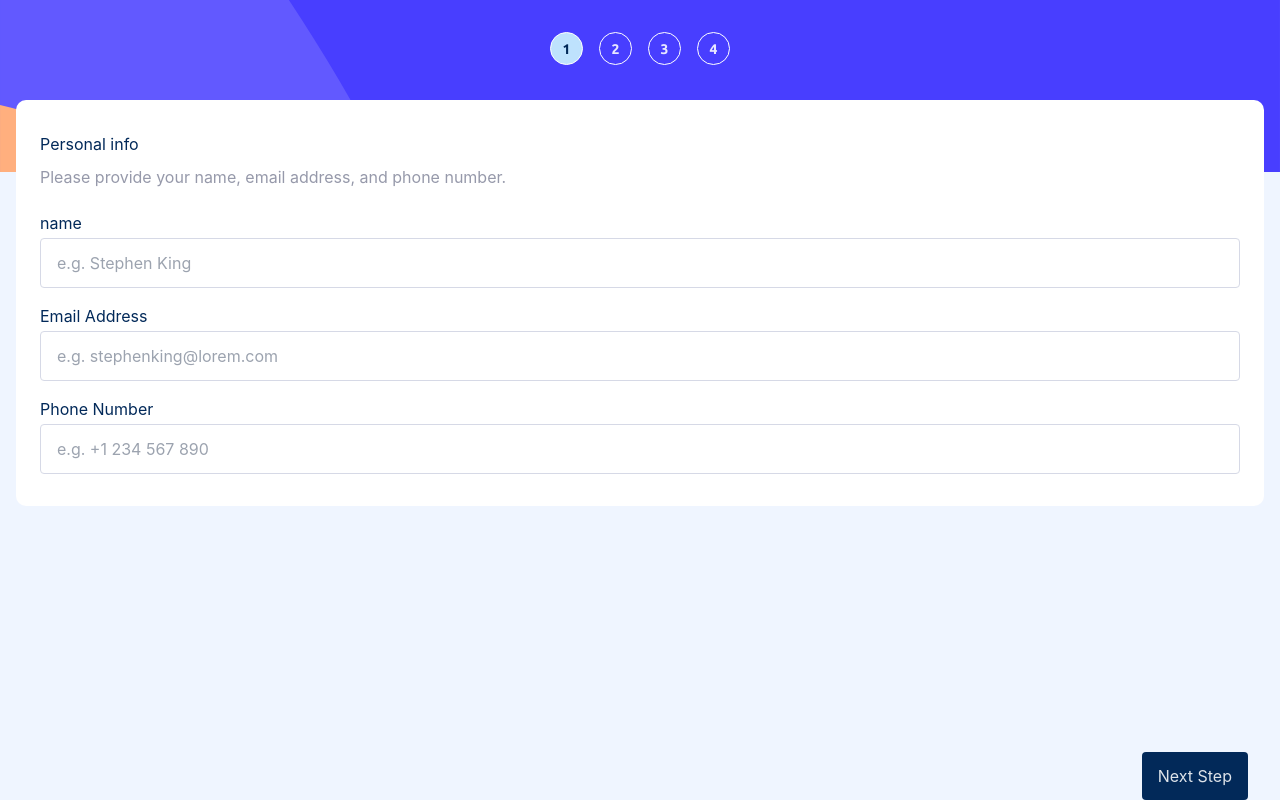
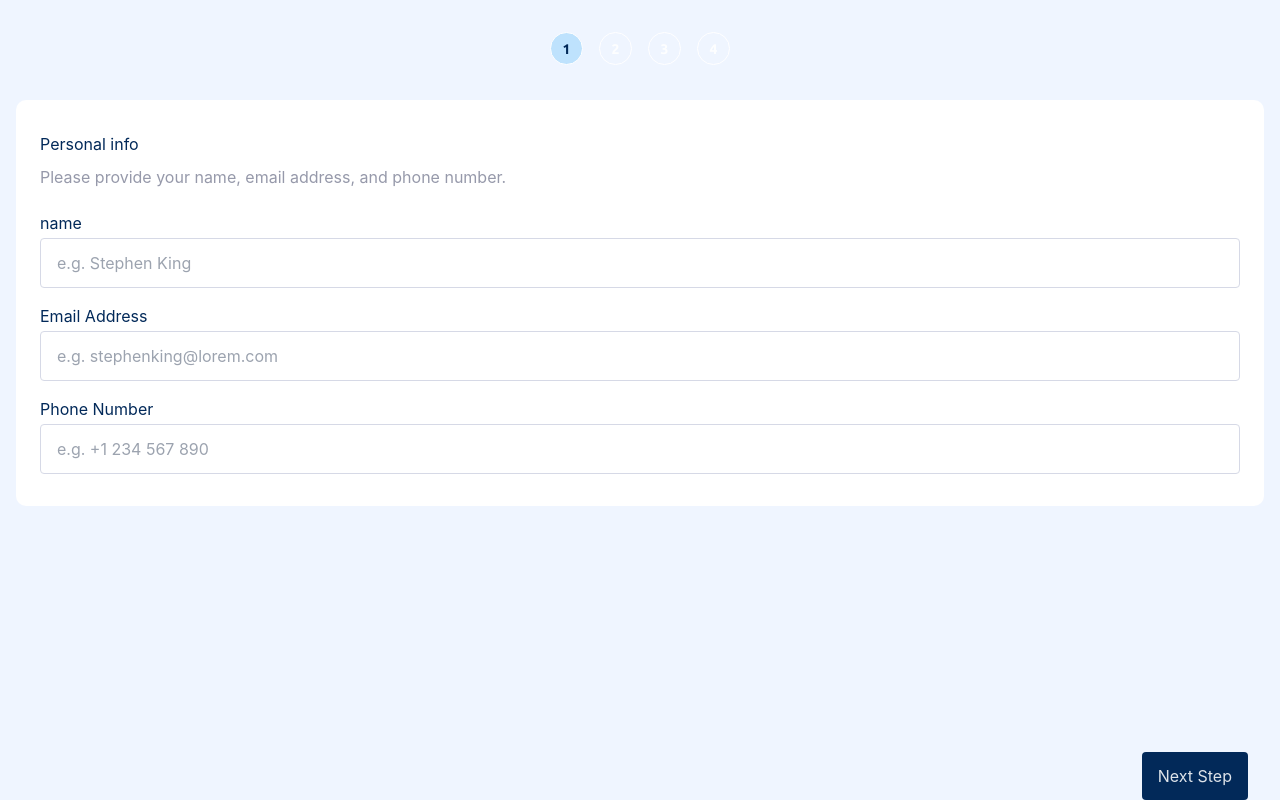
Before and after one commit to tchkoidze/Multi-step-form, a React (Vite) app: page / in a window 1280 px wide. Built offline with nearby package versions, Linux system fonts and the light colour scheme; no server answers.

Commit message:
change again url of bg

```diff
--- a/src/components/Registration-steps.tsx
+++ b/src/components/Registration-steps.tsx
@@ -4,7 +4,7 @@ import { useLocation } from "react-router-dom";
 const RegistrationSteps = () => {
   const location = useLocation();
   return (
-    <div className="h-[172px] bg-[url('./assets/images/bg-sidebar-mobile.svg')] bg-cover bg-no-repeat">
+    <div className="h-[172px] bg-mb bg-cover bg-no-repeat">
       <ul className="flex gap-4 justify-center font-ubuntu font-bold text-sm/[16px] tracking[1px] uppercase pt-8">
         <li
           className={`w-[33px] h-[33px] flex items-center justify-center border border-white rounded-[50%] ${
--- a/tailwind.config.js
+++ b/tailwind.config.js
@@ -7,7 +7,7 @@ export default {
         ubuntu: ["Ubuntu", "sans-serif"],
       },
       backgroundImage: {
-        mb: "url('./src/assets/images/bg-sidebar-mobile.svg')",
+        mb: "[url('./assets/images/bg-sidebar-mobile.svg')]",
         dt: "url('./src/assets/images/bg-sidebar-desktop.svg')",
       },
       colors: {
```
